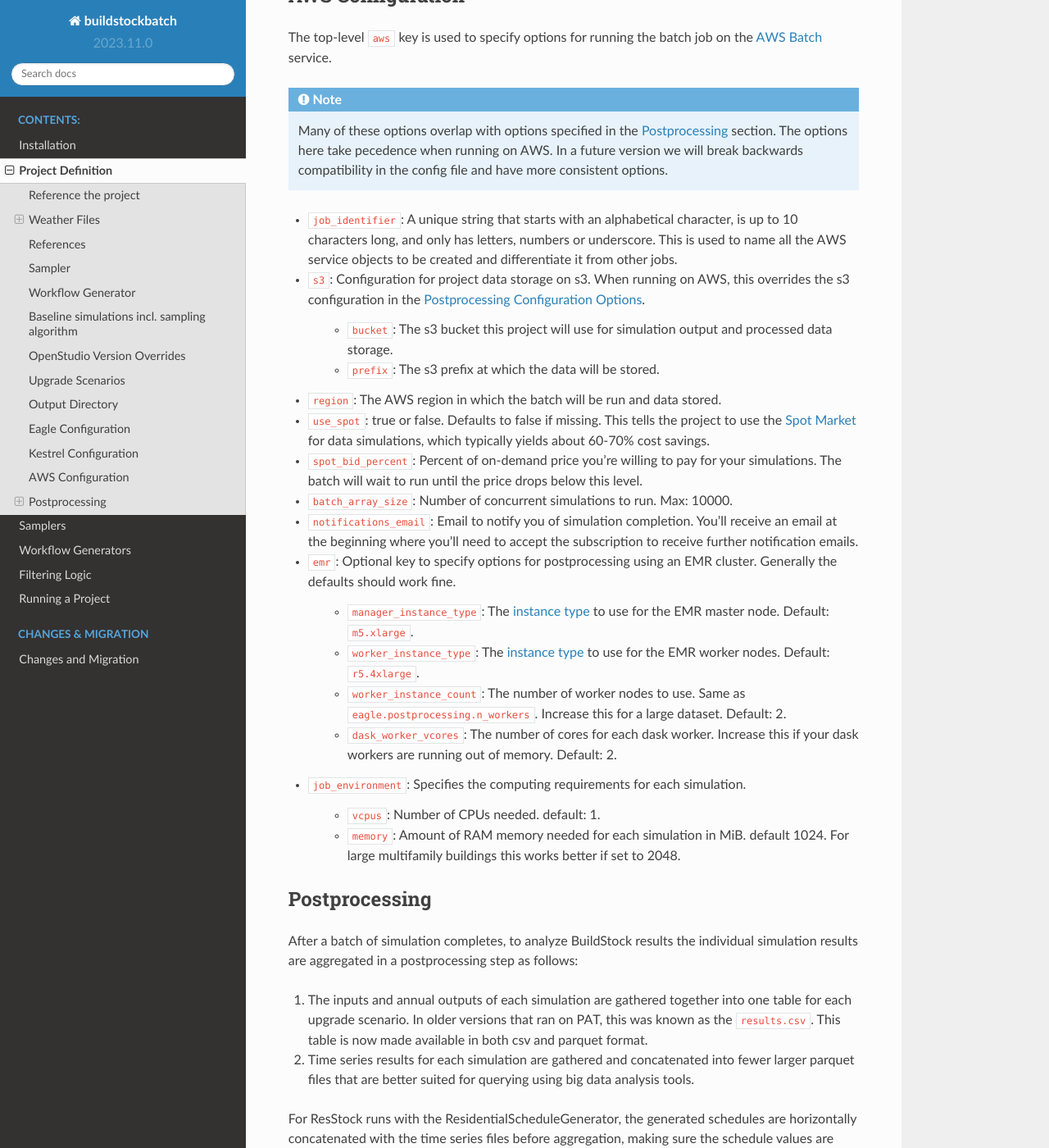
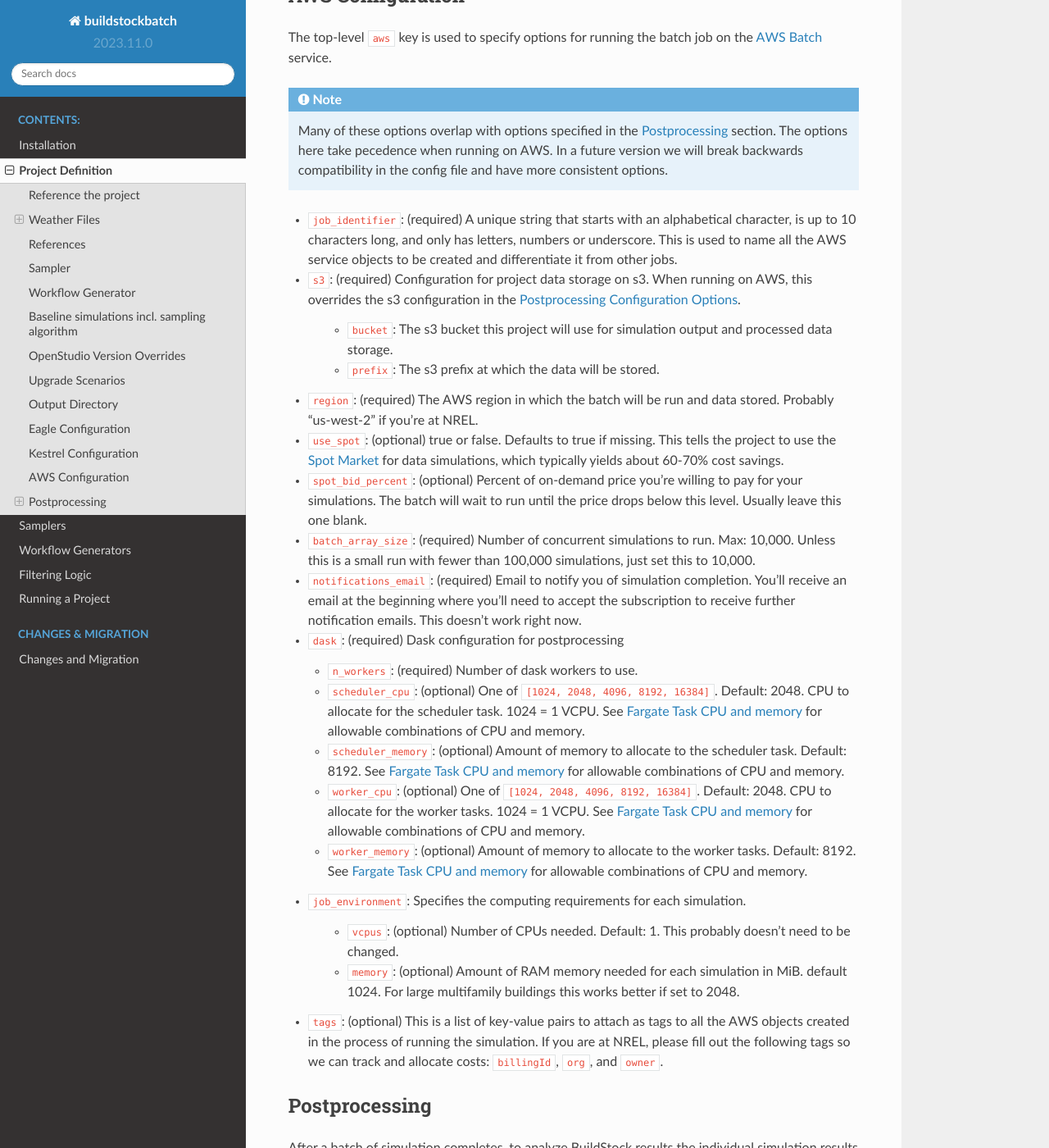
Before and after one commit to NREL/buildstockbatch, a Sphinx documentation site: the page built from docs/project_defn.rst, in a window 1280 px wide and 1400 px high, scrolled down 4678 px. Shown: the whole window at 82% size. Built offline with Sphinx 7.4.7 and the Read the Docs theme 2.0.0, drawn with Linux system fonts in a browser that asks for light colours; some of the changed text lies outside the part shown.

Commit message:
update docs

```diff
--- a/docs/project_defn.rst
+++ b/docs/project_defn.rst
@@ -218,42 +218,59 @@ on the `AWS Batch <https://aws.amazon.com/batch/>`_ service.
    on AWS. In a future version we will break backwards compatibility in the
    config file and have more consistent options.
 
-*  ``job_identifier``: A unique string that starts with an alphabetical character,
+*  ``job_identifier``: (required) A unique string that starts with an alphabetical character,
    is up to 10 characters long, and only has letters, numbers or underscore.
    This is used to name all the AWS service objects to be created and
    differentiate it from other jobs.
-*  ``s3``: Configuration for project data storage on s3. When running on AWS,
+*  ``s3``: (required) Configuration for project data storage on s3. When running on AWS,
    this overrides the s3 configuration in the :ref:`post-config-opts`.
 
     *  ``bucket``: The s3 bucket this project will use for simulation output and processed data storage.
     *  ``prefix``: The s3 prefix at which the data will be stored.
 
-*  ``region``: The AWS region in which the batch will be run and data stored.
-*  ``use_spot``: true or false. Defaults to false if missing. This tells the project
+*  ``region``: (required) The AWS region in which the batch will be run and data stored. Probably "us-west-2" if you're at NREL.
+*  ``use_spot``: (optional) true or false. Defaults to true if missing. This tells the project
    to use the `Spot Market <https://aws.amazon.com/ec2/spot/>`_ for data
    simulations, which typically yields about 60-70% cost savings.
-*  ``spot_bid_percent``: Percent of on-demand price you're willing to pay for
+*  ``spot_bid_percent``: (optional) Percent of on-demand price you're willing to pay for
    your simulations. The batch will wait to run until the price drops below this
-   level.
-*  ``batch_array_size``: Number of concurrent simulations to run. Max: 10000.
-*  ``notifications_email``: Email to notify you of simulation completion.
+   level. Usually leave this one blank.
+*  ``batch_array_size``: (required) Number of concurrent simulations to run. Max: 10,000.
+   Unless this is a small run with fewer than 100,000 simulations, just set this
+   to 10,000.
+*  ``notifications_email``: (required) Email to notify you of simulation completion.
    You'll receive an email at the beginning where you'll need to accept the
-   subscription to receive further notification emails.
-*  ``emr``: Optional key to specify options for postprocessing using an EMR cluster. Generally the defaults should work fine.
+   subscription to receive further notification emails. This doesn't work right now.
+*  ``dask``: (required) Dask configuration for postprocessing
 
-    * ``manager_instance_type``: The `instance type`_ to use for the EMR master node. Default: ``m5.xlarge``.
-    * ``worker_instance_type``: The `instance type`_ to use for the EMR worker nodes. Default: ``r5.4xlarge``.
-    * ``worker_instance_count``: The number of worker nodes to use. Same as ``eagle.postprocessing.n_workers``.
-      Increase this for a large dataset. Default: 2.
-    * ``dask_worker_vcores``: The number of cores for each dask worker. Increase this if your dask workers are running out of memory. Default: 2.
+   * ``n_workers``: (required) Number of dask workers to use.
+   * ``scheduler_cpu``: (optional) One of ``[1024, 2048, 4096, 8192, 16384]``.
+     Default: 2048. CPU to allocate for the scheduler task. 1024 = 1 VCPU. See
+     `Fargate Task CPU and memory`_ for allowable combinations of CPU and
+     memory.
+   * ``scheduler_memory``: (optional) Amount of memory to allocate to the
+     scheduler task. Default: 8192. See `Fargate Task CPU and memory`_ for
+     allowable combinations of CPU and memory.
+   * ``worker_cpu``: (optional) One of ``[1024, 2048, 4096, 8192, 16384]``.
+     Default: 2048. CPU to allocate for the worker tasks. 1024 = 1 VCPU. See
+     `Fargate Task CPU and memory`_ for allowable combinations of CPU and
+     memory.
+   * ``worker_memory``: (optional) Amount of memory to allocate to the worker
+     tasks. Default: 8192. See `Fargate Task CPU and memory`_ for allowable
+     combinations of CPU and memory.
 *  ``job_environment``: Specifies the computing requirements for each simulation.
 
-    * ``vcpus``: Number of CPUs needed. default: 1.
-    * ``memory``: Amount of RAM memory needed for each simulation in MiB. default 1024. For large multifamily buildings
+    * ``vcpus``: (optional) Number of CPUs needed. Default: 1. This probably doesn't need to be changed.
+    * ``memory``: (optional) Amount of RAM memory needed for each simulation in MiB. default 1024. For large multifamily buildings
       this works better if set to 2048.
+*  ``tags``: (optional) This is a list of key-value pairs to attach as tags to
+   all the AWS objects created in the process of running the simulation. If you
+   are at NREL, please fill out the following tags so we can track and allocate
+   costs: ``billingId``, ``org``, and ``owner``.
 
 
 .. _instance type: https://aws.amazon.com/ec2/instance-types/
+.. _Fargate Task CPU and memory: https://docs.aws.amazon.com/AmazonECS/latest/developerguide/fargate-tasks-services.html#fargate-tasks-size
 
 
 .. _postprocessing:
@@ -288,7 +305,8 @@ Athena. This process requires appropriate access to an AWS account to be
 configured on your machine. You will need to set this up wherever you use
 buildstockbatch. If you don't have keys, consult your AWS administrator to get
 them set up. The appropriate keys are already installed on Eagle and Kestrel, so
-no action is required.
+no action is required. If you run on AWS, this step is already done since the
+simulation outputs are already on S3.
 
 * :ref:`Local AWS setup instructions <aws-user-config-local>`
 * `Detailed instructions from AWS <https://boto3.amazonaws.com/v1/documentation/api/latest/guide/quickstart.html#configuration>`_
```
Also changed, not shown: docs/installation.rst (+44 -6 lines), docs/run_sims.rst (+19 -7 lines), 1 other file.
